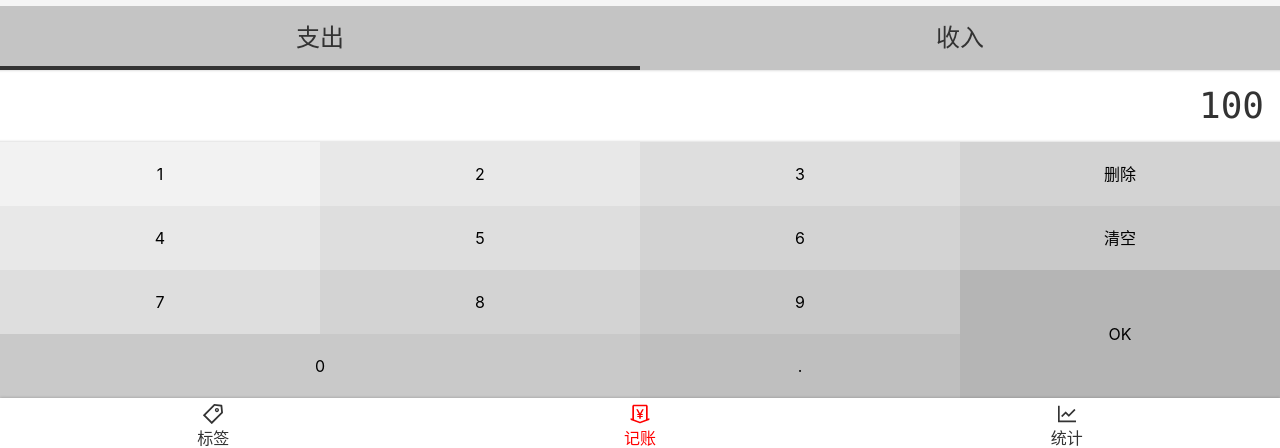
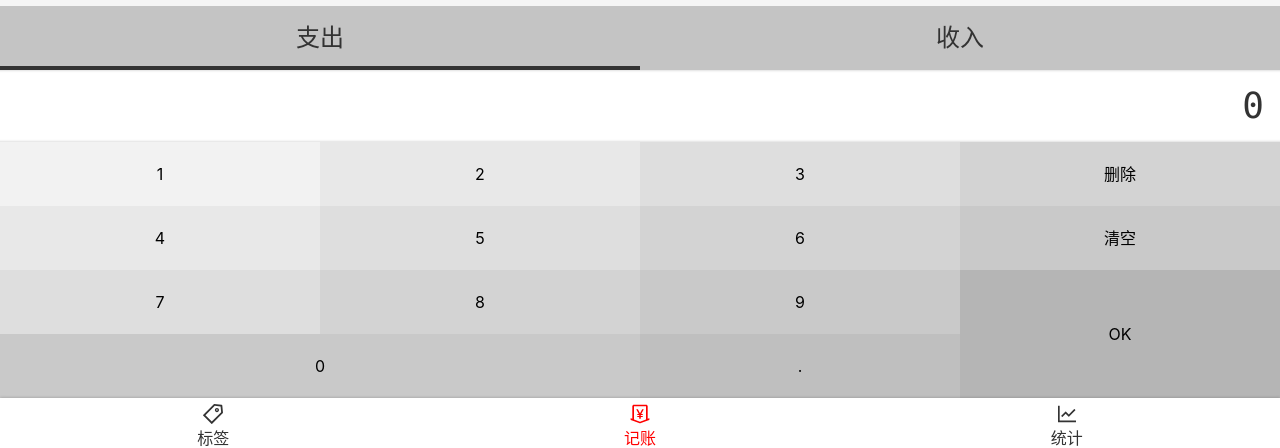
Before and after one commit to shervinchen/moni-react, a React app: page /#/money in a window 1280 px wide. Shown: the part 346-794 px from the top of the page. Built offline with nearby package versions, Linux system fonts and the light colour scheme.

Commit message:
完成NumberPadSection的基本交互

```diff
--- a/src/views/Money.tsx
+++ b/src/views/Money.tsx
@@ -15,25 +15,7 @@ const MyLayout = styled(Layout)`
 const Money = () => {
   return (
     <MyLayout>
-      <NumberPadSection>
-        <div className="output">100</div>
-        <div className="pad clearfix">
-          <button>1</button>
-          <button>2</button>
-          <button>3</button>
-          <button>删除</button>
-          <button>4</button>
-          <button>5</button>
-          <button>6</button>
-          <button>清空</button>
-          <button>7</button>
-          <button>8</button>
-          <button>9</button>
-          <button className="ok">OK</button>
-          <button className="zero">0</button>
-          <button>.</button>
-        </div>
-      </NumberPadSection>
+      <NumberPadSection />
       <CategorySection />
       <NoteSection />
       <TagsSection />
--- a/src/views/Money/NumberPadSection.tsx
+++ b/src/views/Money/NumberPadSection.tsx
@@ -1,6 +1,7 @@
+import React, { useState } from "react";
 import styled from "styled-components";
 
-const NumberPadSection = styled.section`
+const Wrapper = styled.section`
 display: flex;
 flex-direction: column;
 > .output {
@@ -58,4 +59,74 @@ flex-direction: column;
 }
 `;
 
+const NumberPadSection: React.FC = () => {
+  const [output, setOutput] = useState('0')
+  const remove = () => {
+    if (output.length === 1) {
+      setOutput("0");
+    } else {
+      setOutput(output.slice(0, -1))
+    }
+  }
+  const clear = () => {
+    setOutput("0");
+  }
+  const ok = () => {
+    const number = parseFloat(output)
+    console.log(number)
+    setOutput("0");
+  }
+  const setNumber = (input: string) => {
+    if (output.length === 16) {
+      return;
+    }
+    if (output === "0") {
+      if ("0123456789".indexOf(input) >= 0) {
+        setOutput(input);
+      } else {
+        setOutput(output + input);
+      }
+      return;
+    }
+    if (output.indexOf(".") >= 0 && input === ".") {
+      return;
+    }
+    setOutput(output + input);
+  }
+  const onClickButtonWrapper = (e: React.MouseEvent) => {
+    const button = e.target as HTMLButtonElement
+    const input = button.textContent as string
+    if (input === '删除') {
+      remove()
+    } else if (input === '清空') {
+      clear()
+    } else if (input === 'OK') {
+      ok()
+    } else {
+      setNumber(input)
+    }
+  }
+  return (
+    <Wrapper>
+      <div className="output">{output}</div>
+      <div className="pad clearfix" onClick={onClickButtonWrapper}>
+        <button>1</button>
+        <button>2</button>
+        <button>3</button>
+        <button>删除</button>
+        <button>4</button>
+        <button>5</button>
+        <button>6</button>
+        <button>清空</button>
+        <button>7</button>
+        <button>8</button>
+        <button>9</button>
+        <button className="ok">OK</button>
+        <button className="zero">0</button>
+        <button>.</button>
+      </div>
+    </Wrapper>
+  )
+}
+
 export default NumberPadSection
```
